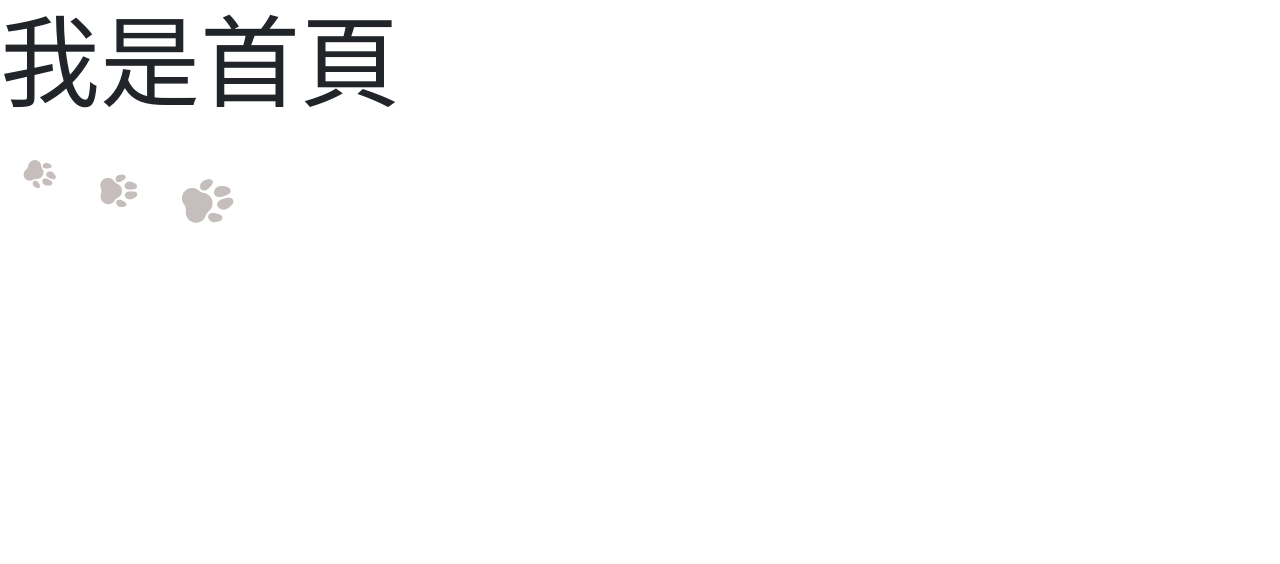
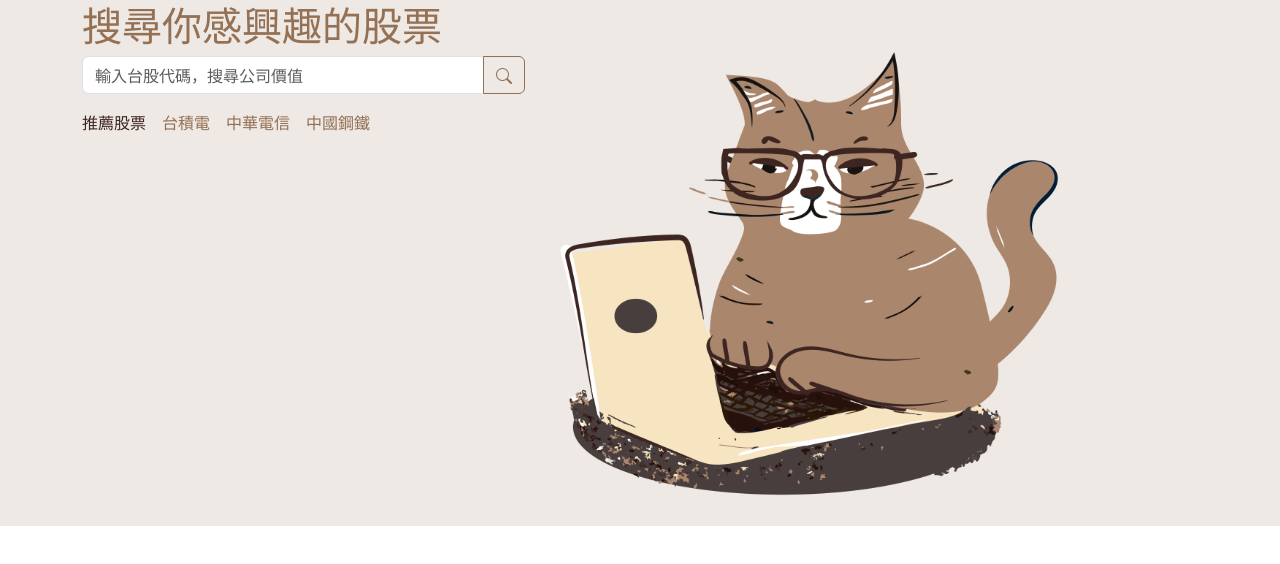
Before and after one commit to snow1224/2023Hexschool_stock_project, a website built with Vite: page pages/index.html in a window 1280 px wide. Built offline with nearby package versions, Linux system fonts and the light colour scheme.

Commit message:
[upload] 上傳首頁搜尋區塊(細節待修改)

```diff
--- a/assets/scss/layout/_variables.scss
+++ b/assets/scss/layout/_variables.scss
@@ -6,8 +6,8 @@ $accent-blue:   #F7E5C1;
 $accent-pink:   #FDF5EE;
 $white:         White;
 $black:         #3D2622;
-$black-50:      #3D2622 50%;
-$black-30:      #3D2622 30%;
-$black-10:      #3D2622 10%;
+$black-50:      rgb(61, 38, 34, 0.5);
+$black-30:      rgb(61, 38, 34, 0.3);
+$black-10:      rgb(61, 38, 34, 0.1);
 $bg-dark-gray:  #EEE9E4;
 $bg-gray:       #F6F3EE;
--- a/assets/scss/pages/_index.scss
+++ b/assets/scss/pages/_index.scss
@@ -1,3 +1,7 @@
-.index-title {
-  font-size: 100px;
+body{
+  font-family: 'Noto Sans TC', sans-serif;
 }
+
+.search{
+  background-color: $bg-dark-gray;
+}
--- a/pages/index.html
+++ b/pages/index.html
@@ -11,9 +11,36 @@
   </head>
   <body>
     <%- include('./layout/header'); -%>
+    <div class="search">
+      <div class="container">
+        <div class="d-flex">
+          <div class="row">
+            <div class="col-12 col-lg-6">
+                <h1 class="text-primary">搜尋你感興趣的股票</h1>
+                <form action="#">
+                  <div class="input-group mb-3">
+                    <input type="text" class="form-control" placeholder="輸入台股代碼，搜尋公司價值" aria-label="Recipient's username" aria-describedby="button-addon2">
+                    <button class="btn btn-outline-primary" type="submit" id="button-addon2"><i class="bi bi-search"></i></button>
+                  </div>
+                </form>
+                <div class="d-flex">
+                    <p class="me-3 text-black">推薦股票</p>
+                    <a class="me-3 text-primary" href="#">台積電</a>
+                    <a class="me-3 text-primary" href="#">中華電信</a>
+                    <a class="me-3 text-primary" href="#">中國鋼鐵</a>
+                </div>
 
-    <h1 class="index-title">我是首頁</h1>
-    <img src="../assets/images/paws.png" alt="cat">
+            </div>
+            <div class="col-12 col-lg-6">
+                <!-- <img class="img-fluid" src="../assets/images/Mobile_kv.png" alt="cat"> -->
+                <img class="img-lg-fluid" height="526" src="../assets/images/Desktop_kv.png" alt="cat">
+            </div>
+          </div>
+        </div>
+      </div>
+    </div>
+
+
 
     <%- include('./layout/footer'); -%>
 
```
